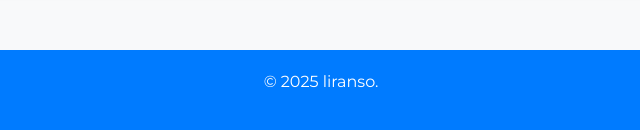
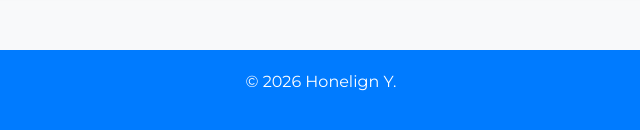
Before and after one commit to honu5/Portfolio, a website: page views/about.html in a window 1280 px wide. Shown: the part 1378-1508 px from the top of the page, 319-959 px from the left. Drawn offline with nearby package versions, Linux system fonts and the light colour scheme; files whose address does not match are found by name.

Commit message:
Fix: footer name edit

```diff
--- a/views/about.html
+++ b/views/about.html
@@ -96,7 +96,7 @@
     </main>
 
     <footer>
-        <p>&copy; 2025 liranso.</p>
+        <p>&copy; 2026 Honelign Y.</p>
     </footer>
 
     <script src="css/script.js"></script>
```
Also changed, not shown: views/contact.html (+1 -1 lines), views/education.html (+1 -1 lines), views/home.html (+1 -1 lines), views/projects.html (+1 -1 lines).
